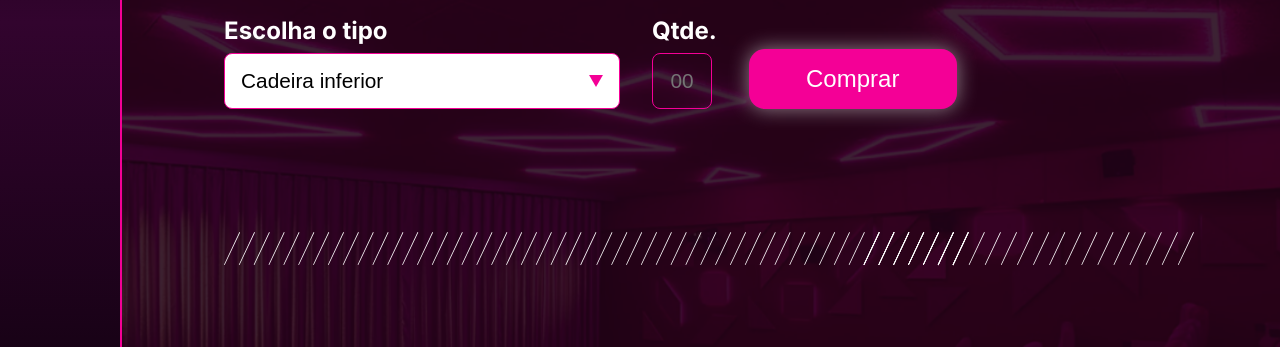
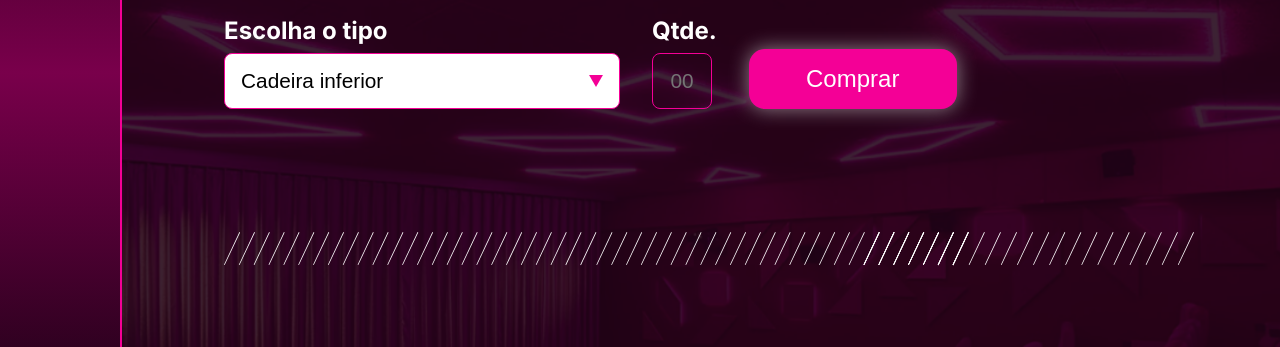
Before and after one commit to lauraperroni/compra-de-ingressos, a plain HTML site: page index.html in a window 1280 px wide. Shown: the part 340-687 px from the top of the page. Drawn offline with Linux system fonts and the light colour scheme.

Commit message:
better design

```diff
--- a/styles/style.css
+++ b/styles/style.css
@@ -1,7 +1,7 @@
 body {
     width: 1440px;
     height: 100vh;
-    background: linear-gradient(180deg, rgb(14, 1, 11) 1%, rgb(50, 4, 46) 39%, rgb(14, 1, 13) 88%);
+    background: linear-gradient(180deg, rgb(14, 1, 11) 1%, #79004b, rgb(14, 1, 13) 88%);
     margin: 5% auto;
     color: #fff;
 }
```
